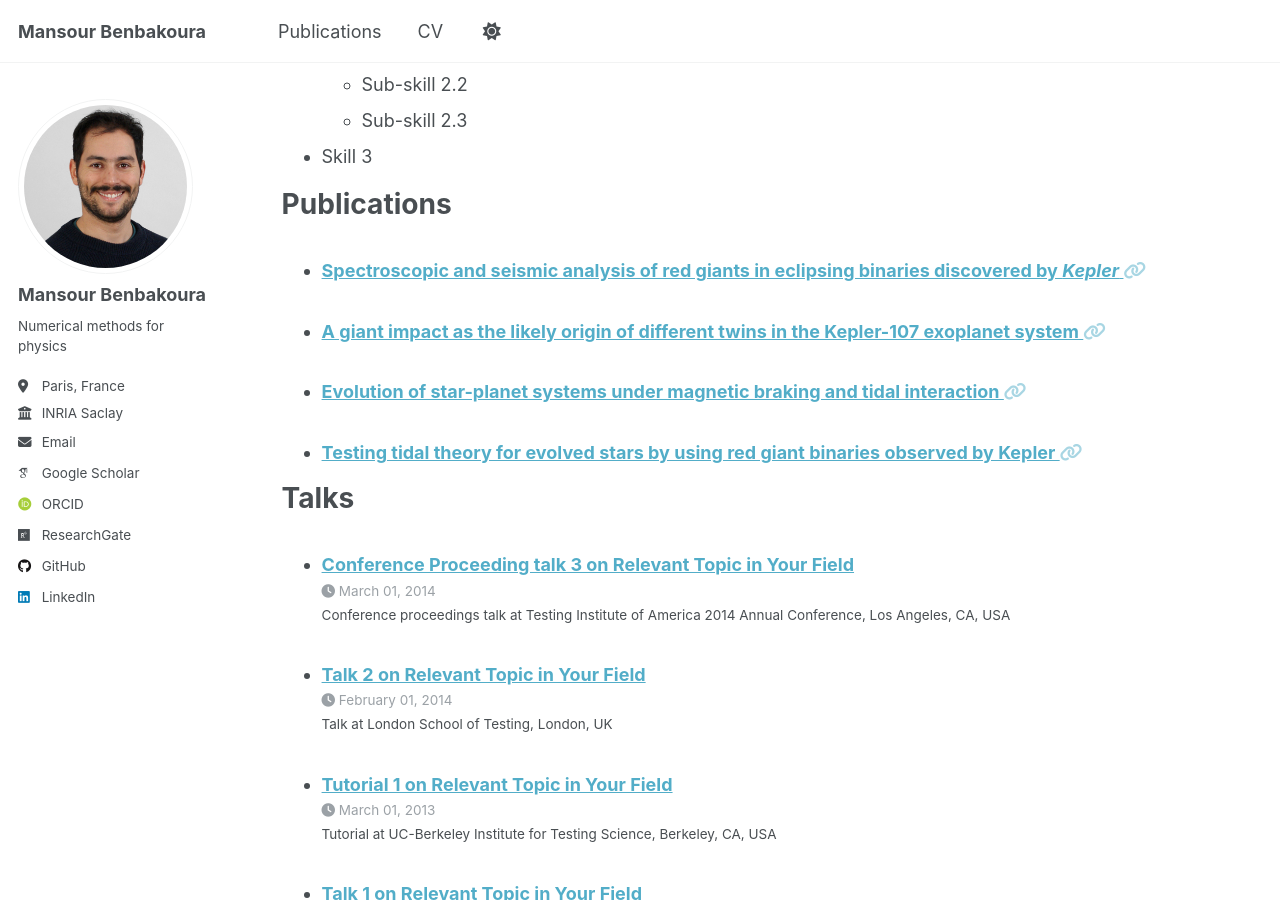
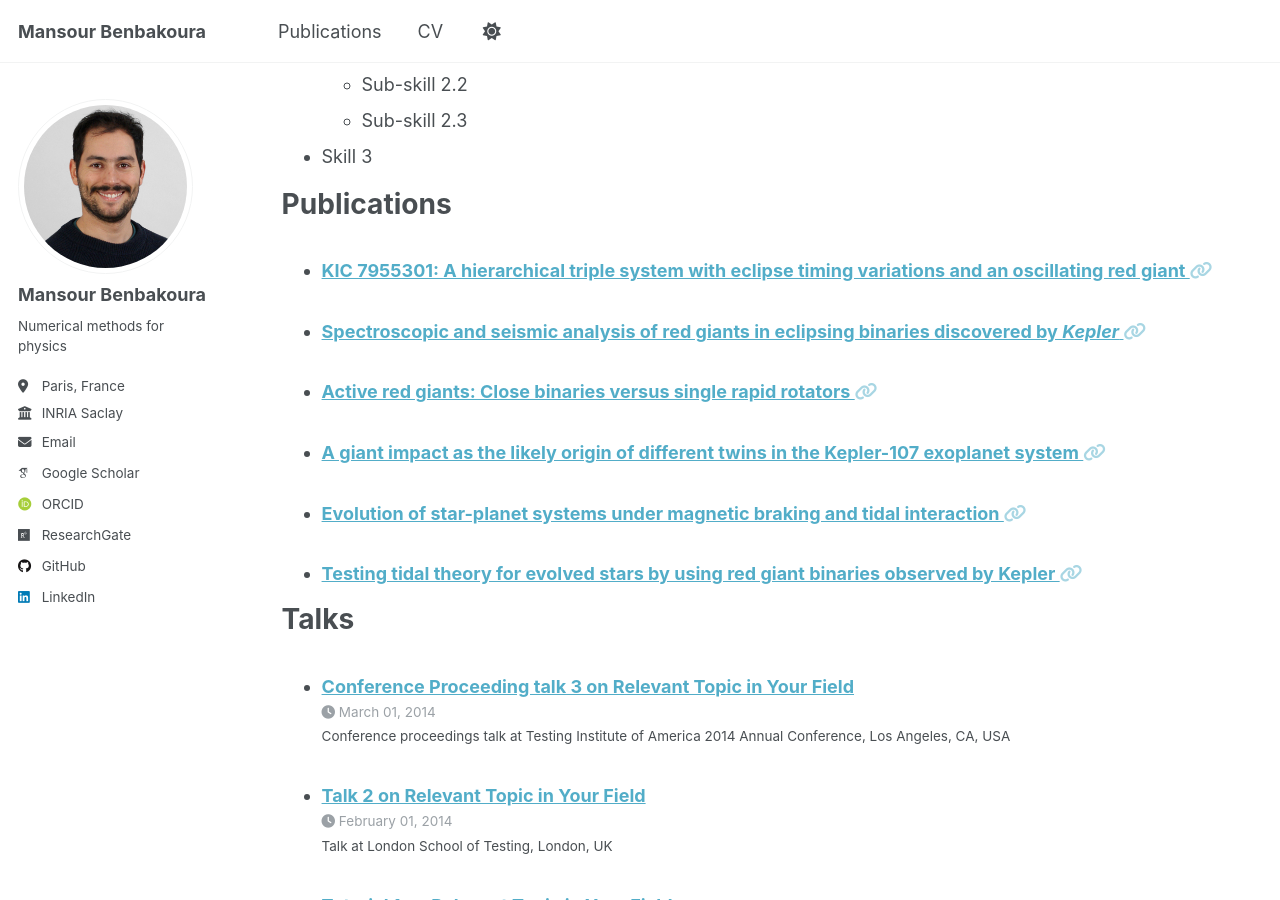
Before and after one commit to mansour-b/mansour-b.github.io, a Jekyll site: the page built from _pages/cv.md, in a window 1280 px wide and 900 px high, scrolled down 892 px. Built offline with Jekyll 4.4.1, drawn with Linux system fonts in a browser that asks for light colours; some web fonts are replaced; a script that is not in the unit is left out.

```diff
--- /dev/null
+++ b/_publications/2022-12-19-gaulme-kic.md
@@ -0,0 +1,9 @@
+---
+title: "KIC 7955301: A hierarchical triple system with eclipse timing variations and an oscillating red giant"
+link: "https://www.aanda.org/articles/aa/abs/2022/12/aa44373-22/aa44373-22.html"
+authors: P. Gaulme, T. Borkovits, T. Appourchaux, K. Pavlovski, F. Spada, C. Gehan, J. Ong, A. Miglio, A. Tkachenko, B. Mosser, M. Vrard, M. Benbakoura, S. D. Chojnowski, J. Perkins, A. Hedlund, J. Jackiewicz
+collection: publications
+date: 2022-12-19
+venue: 'Astronomy & Astrophysics'
+paperurl: "https://www.aanda.org/articles/aa/pdf/2022/12/aa44373-22.pdf"
+---
```
Also changed, not shown: _includes/archive-single.html (+6 -6 lines), _publications/2020-07-13-gaulme-active.md (added, +9 -0 lines).
